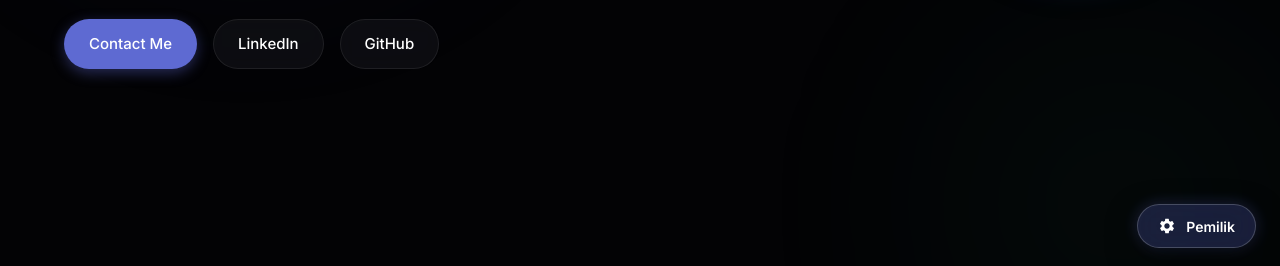
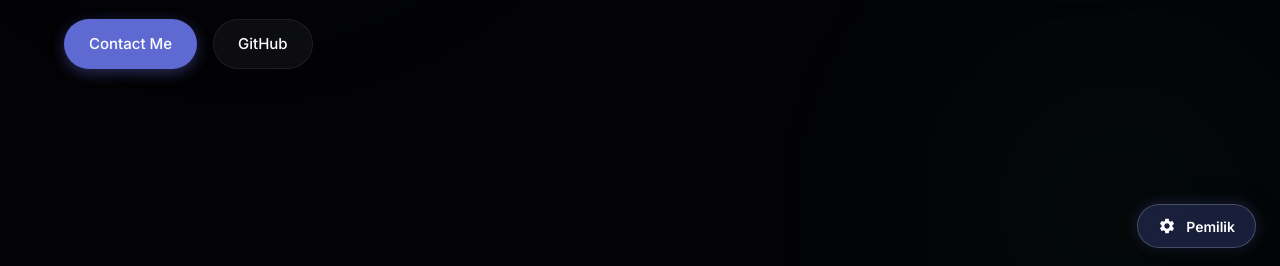
Before and after one commit to asoyyparty/qois-portfolio, a website: page index.html in a window 1280 px wide. Shown: the part 528-794 px from the top of the page. Drawn offline with Linux system fonts and the light colour scheme.

Commit message:
Update index.html

```diff
--- a/index.html
+++ b/index.html
@@ -70,7 +70,7 @@
       </div>
       <div class="hero-actions">
         <a href="mailto:qoisabdulquduss@gmail.com" class="btn btn-primary">Contact Me</a>
-        <a href="https://www.linkedin.com/in/qoisabdulqudus" target="_blank" class="btn btn-secondary">LinkedIn</a>
+        <!--<a href="https://www.linkedin.com/in/qoisabdulqudus" target="_blank" class="btn btn-secondary">LinkedIn</a> -->
         <a href="https://github.com/doelkussoy" target="_blank" class="btn btn-secondary">GitHub</a>
       </div>
     </div>
```
